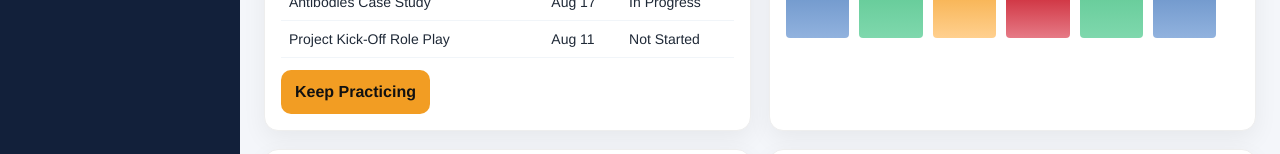
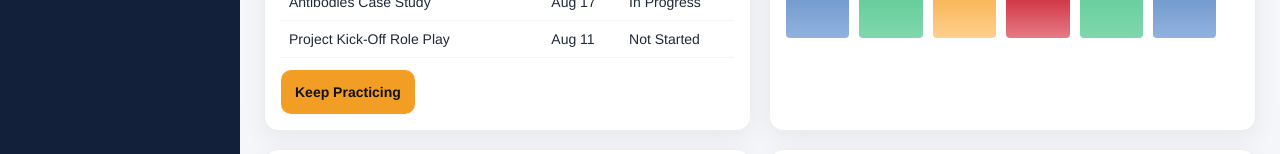
Before and after one commit to jackiemcmann1/PS_Enablement_Platform, a website: page index.html in a window 1280 px wide. Shown: the part 342-496 px from the top of the page. Drawn offline with Linux system fonts and the light colour scheme.

Commit message:
Make 'Keep Practicing' button text smaller

```diff
--- a/index.html
+++ b/index.html
@@ -244,6 +244,9 @@
         font-weight: 700;
         cursor: pointer;
         text-decoration: none;
+      }
+      .cta.cta-sm {
+        font-size: 14px;
       }
       .cta:hover {
         background: var(--accent-yellow-dark);
@@ -715,7 +718,7 @@
                 </tbody>
               </table>
               <div style="margin-top: 12px">
-                <a href="#practice" data-page="practice" class="cta"
+                <a href="#practice" data-page="practice" class="cta cta-sm"
                   >Keep Practicing</a
                 >
               </div>
```
